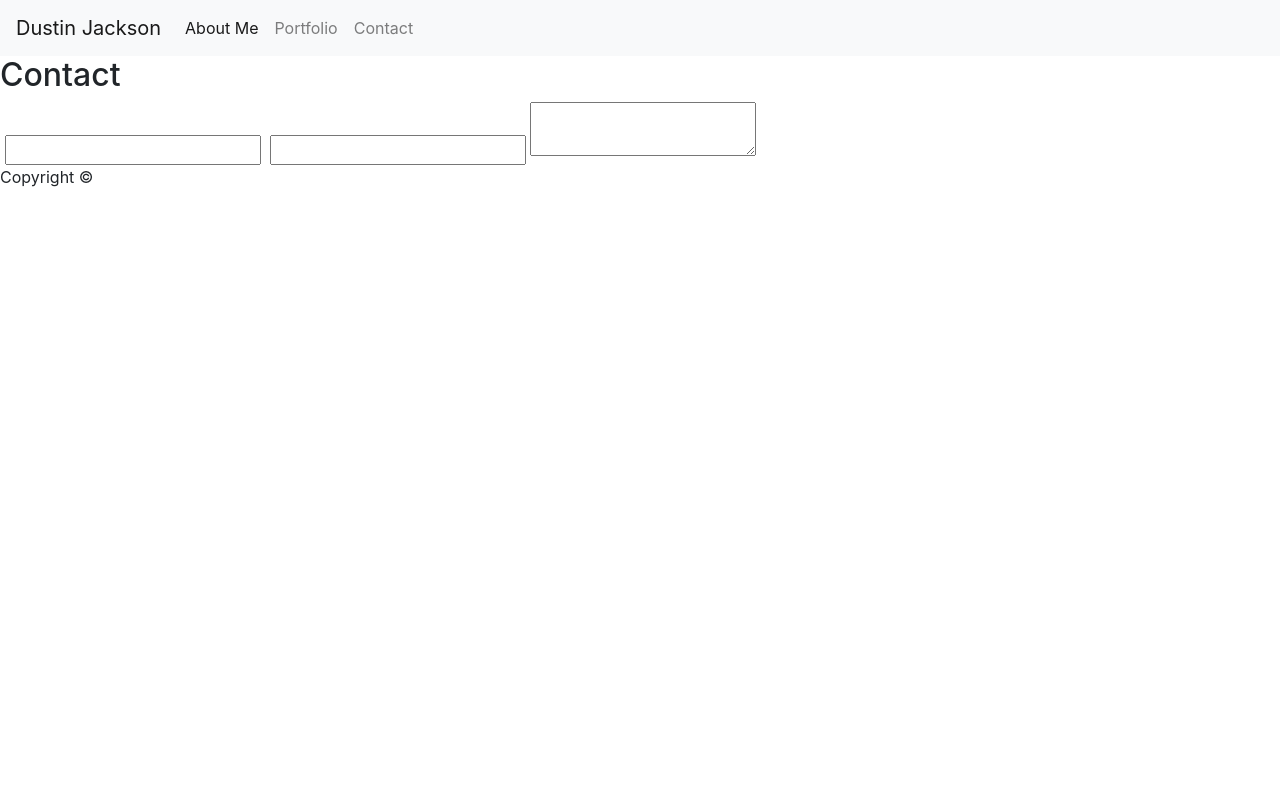
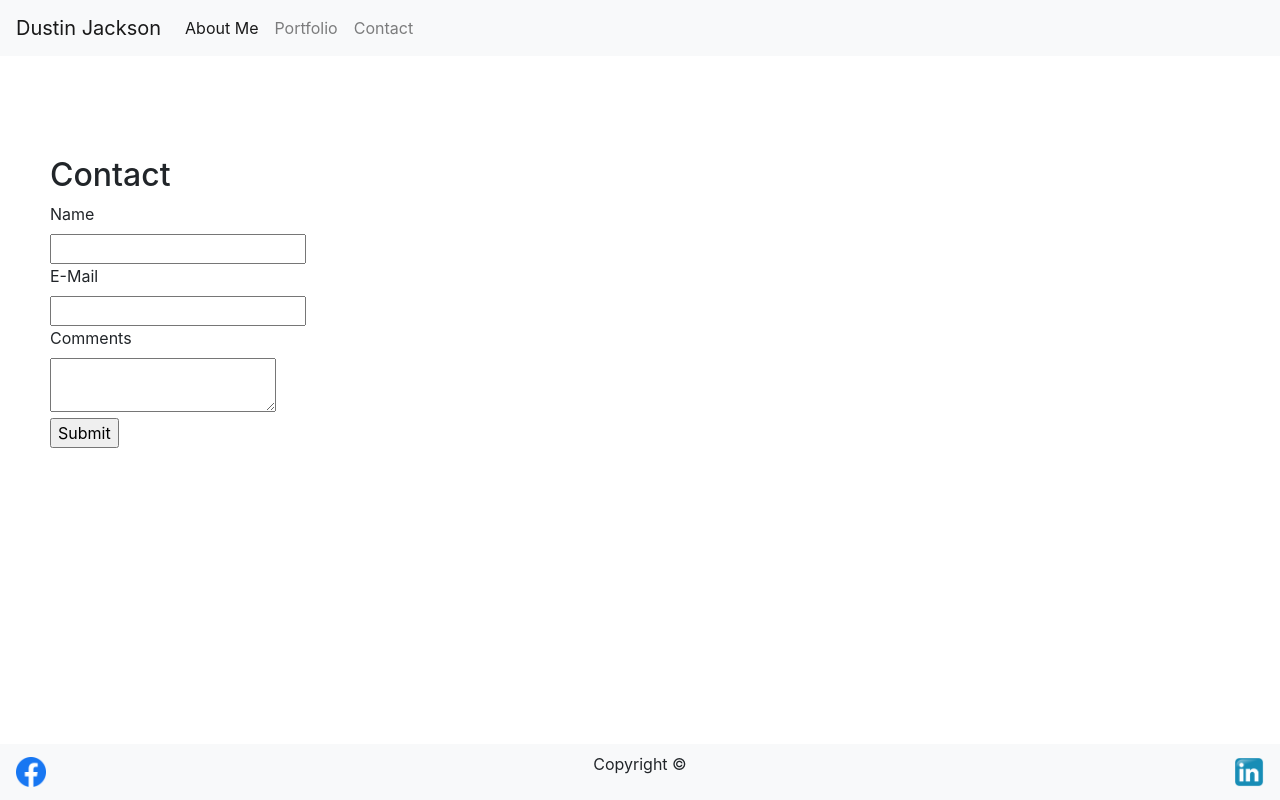
Before and after one commit to dustinjack99/responsive-profile, a plain HTML site: page contact.html in a window 1280 px wide. Drawn offline with nearby package versions, Linux system fonts and the light colour scheme.

Commit message:
navbars suck

```diff
--- a/assets/style.css
+++ b/assets/style.css
@@ -1,14 +1,24 @@
-.container-fluid {
-    width: 100%;
+
+.contact {
+    margin-left: 50px;
+    padding-top: 100px;
+    width: 75%;
 }
 
-.col-sm {
 
+#facebook {
+    height: 30px;
+    width: 30px;
 }
+
+#linkedin {
+    height: 30px;
+    width: 30px;
+}
+
 
 .port-pics {
     height: 360px;
     width: 240px;
-    margin: 10px;
     padding: 10px;
 }
--- a/contact.html
+++ b/contact.html
@@ -9,9 +9,8 @@
     <link rel="stylesheet" href="https://stackpath.bootstrapcdn.com/bootstrap/4.4.1/css/bootstrap.min.css" integrity="sha384-Vkoo8x4CGsO3+Hhxv8T/Q5PaXtkKtu6ug5TOeNV6gBiFeWPGFN9MuhOf23Q9Ifjh" crossorigin="anonymous">
 </head>
 <body>
-    <header class="header">
         <nav class="navbar navbar-expand-lg navbar-light bg-light">
-                    <a class="navbar-brand" href="#">Dustin Jackson</a>
+                <a class="navbar-brand" href="index.html">Dustin Jackson</a>
                 <button class="navbar-toggler" type="button" data-toggle="collapse" data-target="#navbarNav" aria-controls="navbarNav" aria-expanded="false" aria-label="Toggle navigation">
                     <span class="navbar-toggler-icon"></span>
                 </button>
@@ -26,25 +25,37 @@
                         <li class="nav-item">
                             <a class="nav-link" href="contact.html">Contact</a>
                         </li>
+                    </ul>
                 </div>
             </nav>
-    </header>
 
     <main class="contact">
         <h2>Contact</h2>
         <form>
-            <label></label>
-            <input>
-
-            <label></label>
-            <input>
-
-            <textarea cols="" rows=""></textarea>
+            <label>Name</label>
+            <br>
+            <input type="text">
+            <br>
+            <label>E-Mail</label>
+            <br>
+            <input type="email">
+            <br>
+            <label>Comments</label>
+            <br>
+            <textarea></textarea>
+            <br>
+            <input type="submit">
         </form>
     </main>
 
-    <footer>
+    <nav class="navbar fixed-bottom navbar-light bg-light">
+            <a href="https://www.facebook.com/dustin.guy.jackson">
+                <img ID="facebook" src="assets/images/facebook-logo.png">
+            </a>
             <p ID="copy">Copyright &copy;</p>
-    </footer>
+            <a href="https://www.linkedin.com/in/funnydustin/">
+                <img ID="linkedin" src="assets/images/linkedIn_logo.png">
+            </a>
+    </nav>
 </body>
 </html>
```
Also changed, not shown: index.html (+10 -5 lines), portfolio.html (+10 -5 lines), assets/images/Instagram-logo-1.jpg (deleted), assets/images/facebook-logo.jpg (deleted), assets/images/facebook-logo.png (added), assets/images/greek-vase.png (deleted), assets/images/linkedIn_logo.png (added). Lines whose indentation alone changed are shown as unchanged.
